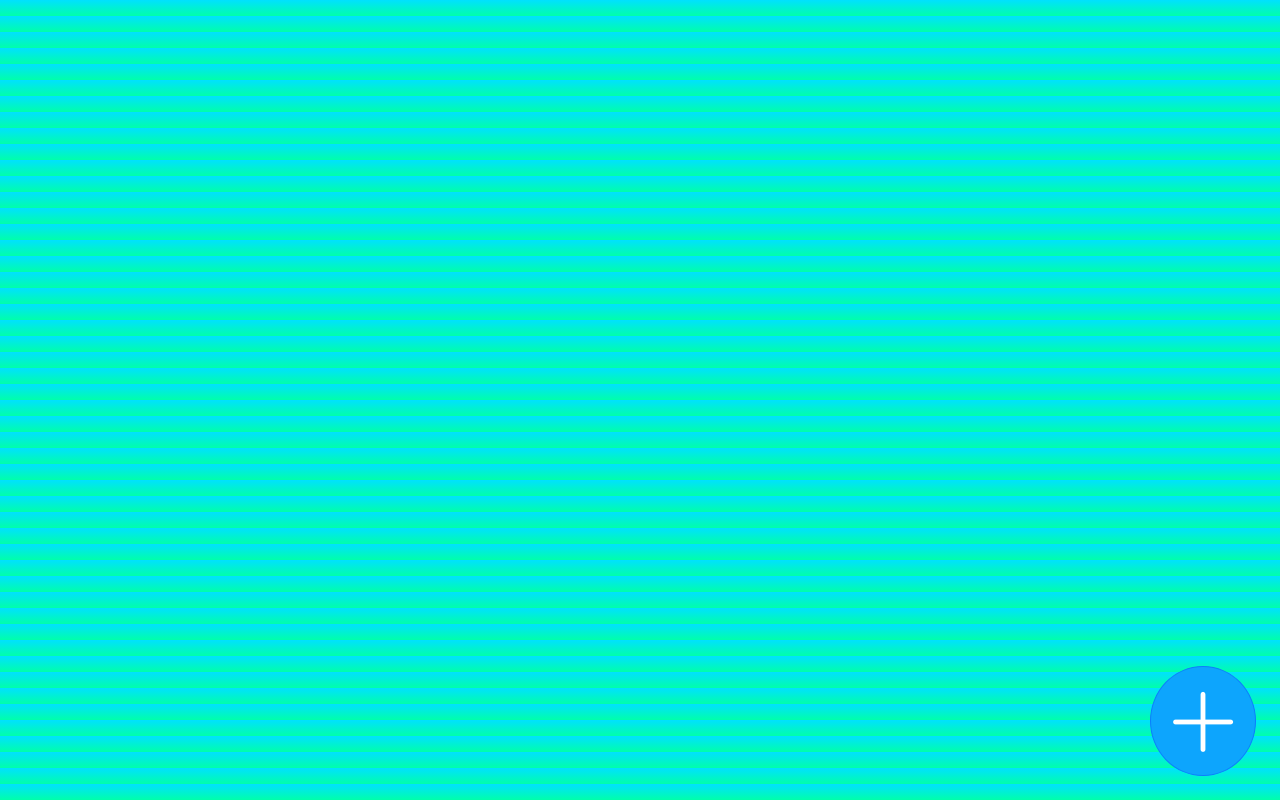
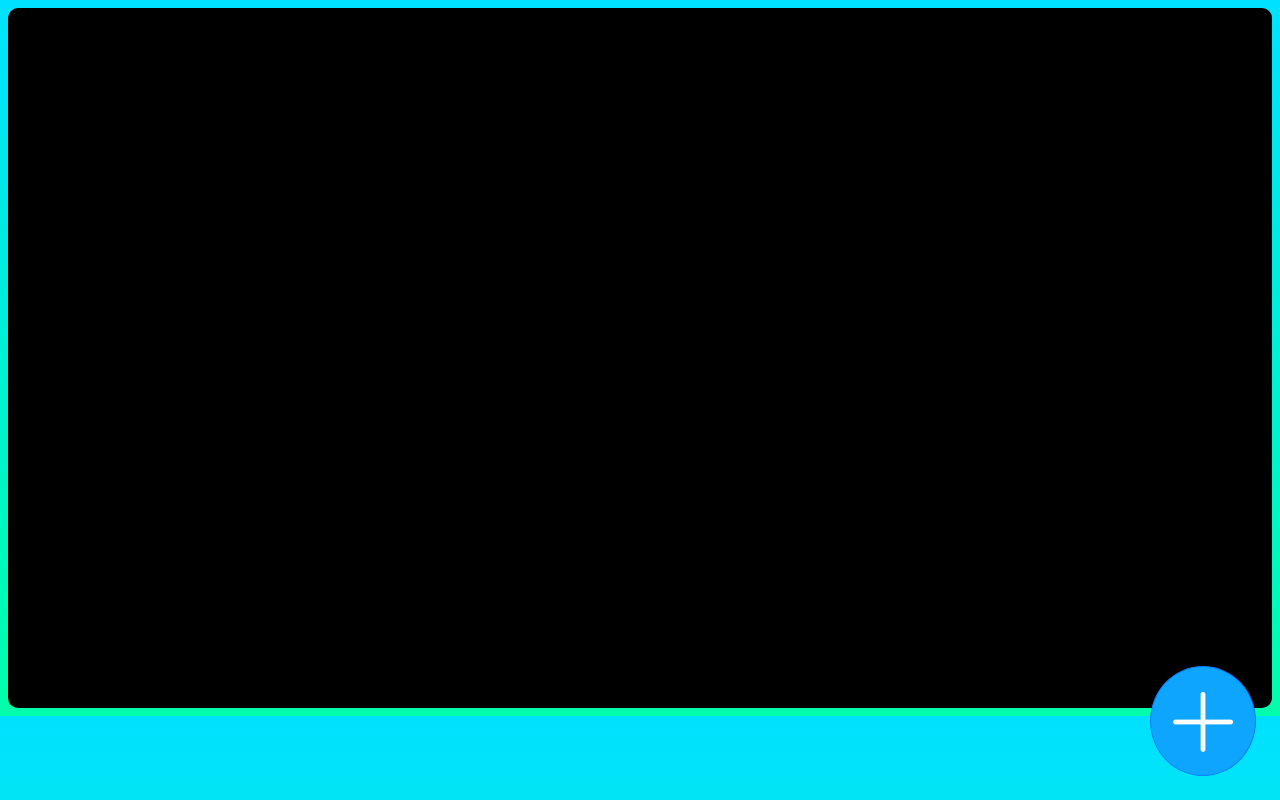
Before and after one commit to Alyssandro1771415/app_ride, a plain HTML site: page index.html in a window 1280 px wide. Drawn offline with nearby package versions, Linux system fonts and the light colour scheme.

Commit message:
22/07
Updating style of the software

```diff
--- a/style/global.css
+++ b/style/global.css
@@ -21,6 +21,14 @@
     --bs-btn-disabled-color: #fff;
     --bs-btn-disabled-bg: #0dfdfd;
     --bs-btn-disabled-border-color: #0d6efd;
+}
+
+#rideList{
+
+    height: 700px;
+    border-radius: 10px;
+    overflow-y: scroll;
+
 }
 
 @keyframes slideInLeft{
```
